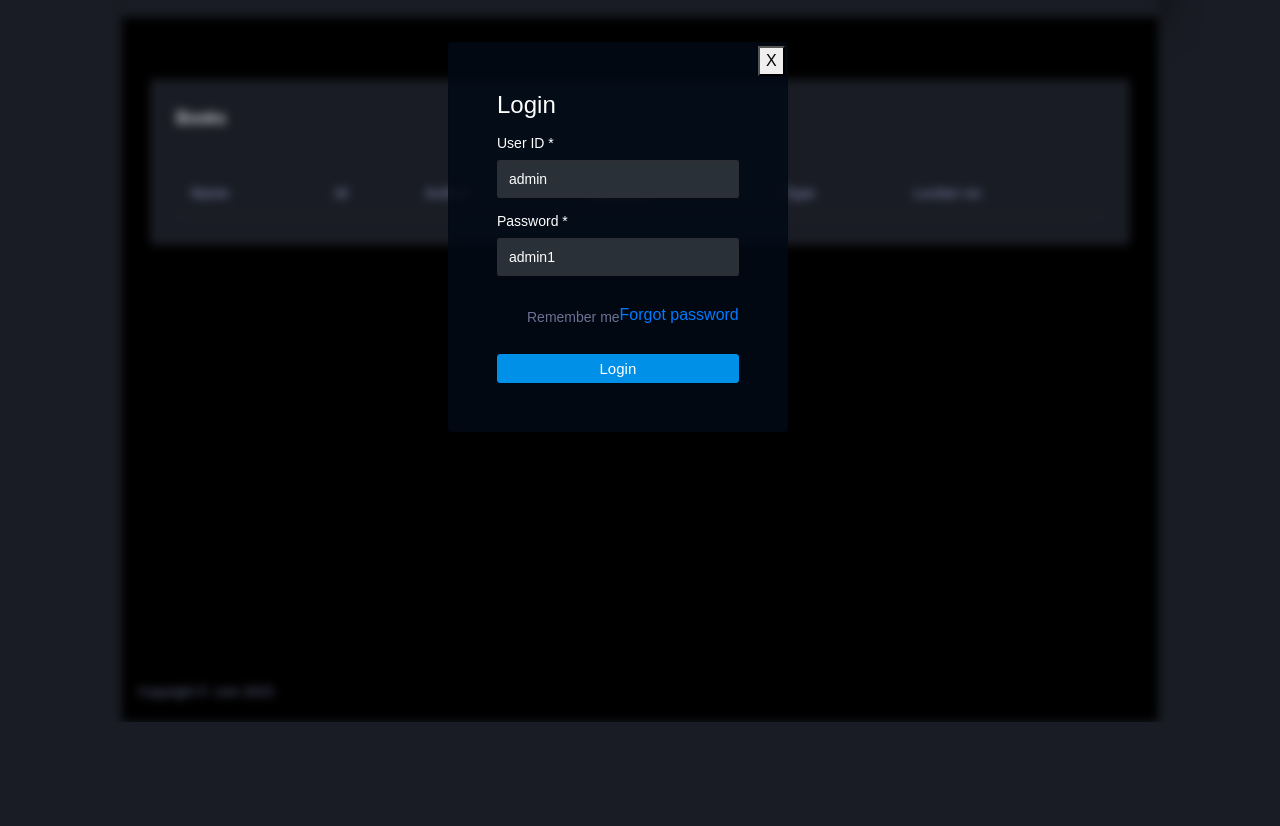
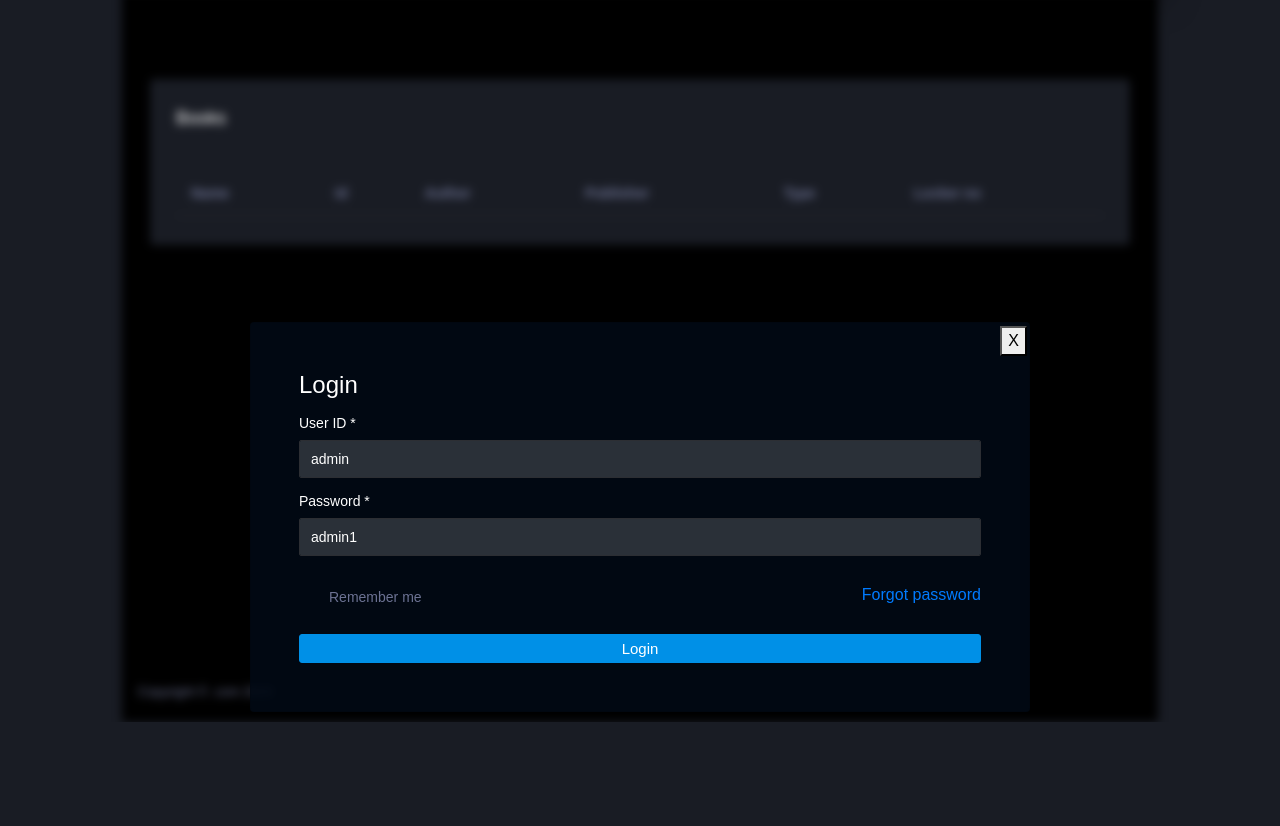
Before and after one commit to GS-Jatt/Library-app, a website built with Vite: page index.html in a window 1280 px wide. Shown: the part 78-904 px from the top of the page. Before the commit the page ends 800 px from the top, so only its background shows below. Built offline with nearby package versions, Linux system fonts and the light colour scheme; no server answers; files whose address does not match are found by name.

Commit message:
ui update

```diff
--- a/index.html
+++ b/index.html
@@ -755,9 +755,11 @@
         <!-- main-panel ends -->
       </div>
       <!-- page-body-wrapper ends -->
+    </div>
 
-      <!-- login pop -->
-      <div class="card login-pop hiddennn">
+    <!-- login pop -->
+    <div class="login-container login-pop hiddennn">
+      <div class="card">
         <button class="btnnn">X</button>
         <div class="card-body px-5 py-5">
           <h3 class="card-title text-left mb-3">Login</h3>
--- a/new.css
+++ b/new.css
@@ -86,11 +86,34 @@
 
 .login-pop {
   position: absolute !important;
-  top: 15% !important;
   /* left: 35% !important; */
+  /* margin-top: 0px */
+  /* /* margin-left: 35%; */
+  /* z-index: 9998 !important; */
+  top: 50%;
+  /* justify-content: center !important;
+  align-items: center !important; */
+}
+
+.login-container {
+  width: 100%;
+  height: 100%;
+
+}
+
+.login-container .card {
   background-color: rgba(2, 10, 22, 0.856) !important;
-  margin-left: 35%;
-  margin-top: 0px;
+  margin-left: 50px;
+  margin-right: 50px;
+  max-width: 780px;
+  z-index: 9999 !important;
+}
+
+@media (min-Width:780px) {
+  .login-container .card {
+
+    margin: auto;
+  }
 }
 
 .blur {
@@ -183,6 +206,7 @@
   --breakpoint-xl: 1200px;
   --font-family-sans-serif: -apple-system, BlinkMacSystemFont, "Segoe UI", Roboto, "Helvetica Neue", Arial, "Noto Sans", sans-serif, "Apple Color Emoji", "Segoe UI Emoji", "Segoe UI Symbol", "Noto Color Emoji";
   --font-family-monospace: SFMono-Regular, Menlo, Monaco, Consolas, "Liberation Mono", "Courier New", monospace;
+  color: #6c7293;
 }
 
 *,
@@ -1586,8 +1610,8 @@ html {
   color: #ffffff;
 
   width: 100%;
-  height: 95px;
-  margin-left: px;
+  height: 70px;
+  margin-left: 0px;
 }
 
 @media (max-width: 991px) {
```
